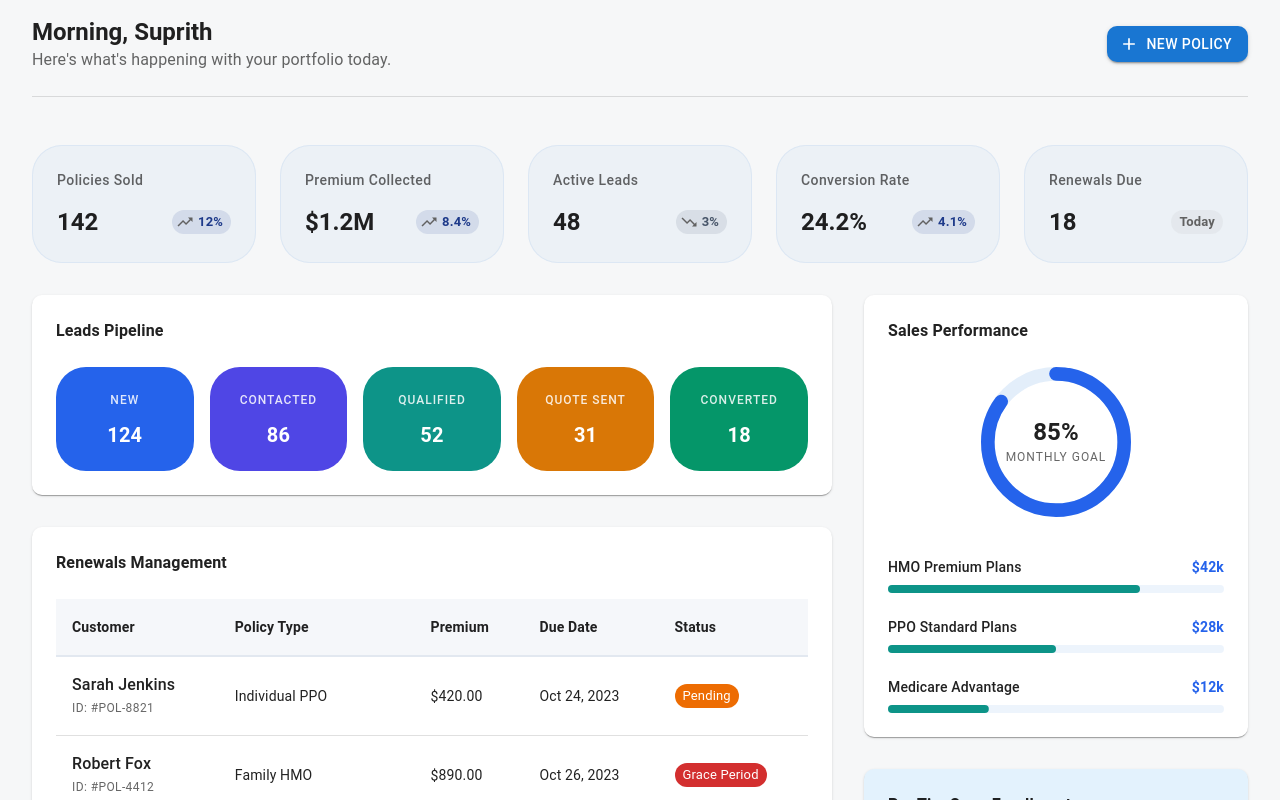
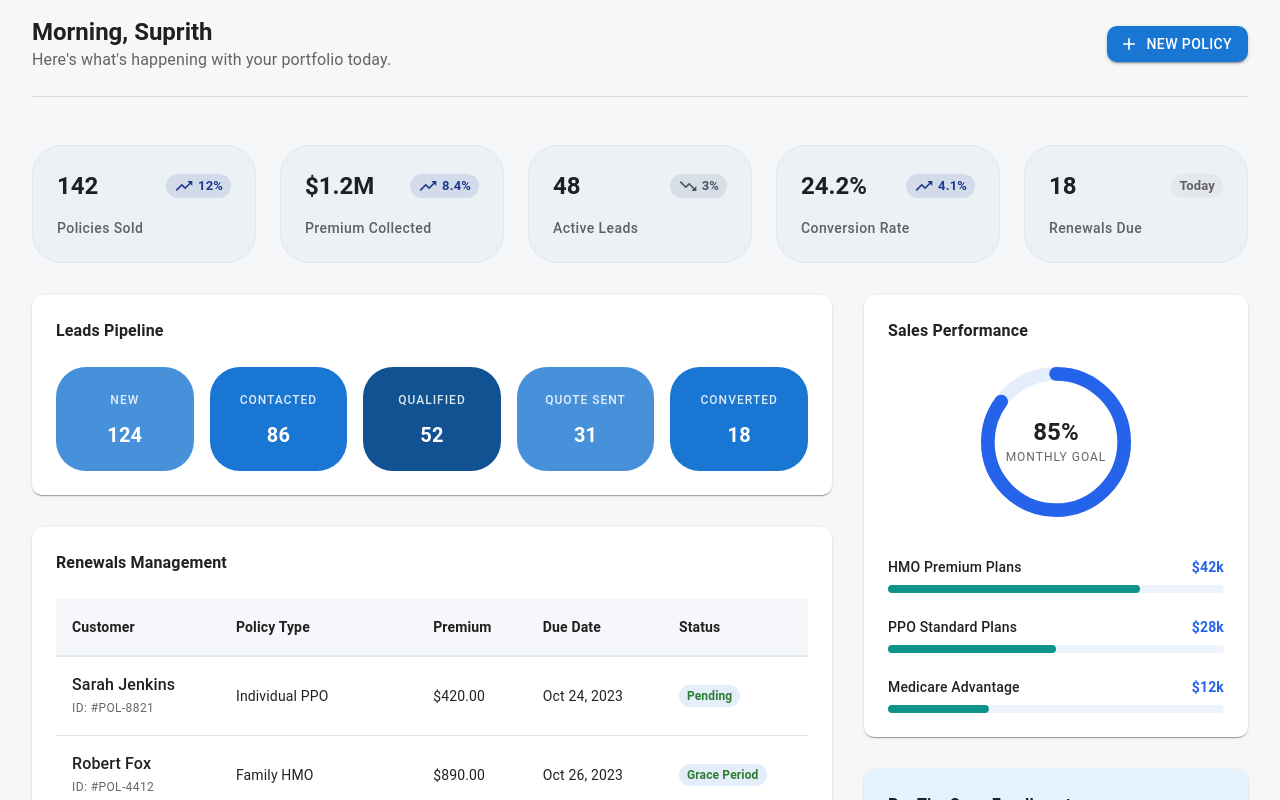
Before and after one commit to SuprithV02/Health-Agent-Dashboard, a React (Vite) app: page / in a window 1280 px wide. Built offline with nearby package versions, Linux system fonts and the light colour scheme.

Commit message:
Suprith | made appropriate changes on the agent dashboard

```diff
--- a/src/components/common/StatCard.tsx
+++ b/src/components/common/StatCard.tsx
@@ -40,23 +40,8 @@ export default function StatCard({ title, value, change, positive }: KPI) {
         },
       }}
     >
-      <Typography
-        variant="body2"
-        sx={{
-          color: theme.palette.text.secondary,
-          fontWeight: 500,
-          letterSpacing: 0.4,
-        }}
-      >
-        {title}
-      </Typography>
-
-      <Stack
-        direction="row"
-        justifyContent="space-between"
-        alignItems="center"
-        mt={2}
-      >
+      {/* Top: Value + Percentage */}
+      <Stack direction="row" justifyContent="space-between" alignItems="center">
         <Typography
           variant="h5"
           sx={{
@@ -69,20 +54,36 @@ export default function StatCard({ title, value, change, positive }: KPI) {
 
         <Chip
           size="small"
-          icon={
-            positive === null ? undefined : positive ? (
-              <TrendingUp fontSize="small" />
-            ) : (
-              <TrendingDown fontSize="small" />
-            )
+          label={
+            <Stack direction="row" alignItems="center" spacing={0.5}>
+              {positive !== null &&
+                (positive ? (
+                  <TrendingUp fontSize="small" />
+                ) : (
+                  <TrendingDown fontSize="small" />
+                ))}
+              <span>{change}</span>
+            </Stack>
           }
-          label={change}
           sx={{
             fontWeight: 600,
             ...getChipStyles(),
           }}
         />
       </Stack>
+
+      {/* Bottom: Title */}
+      <Typography
+        variant="body2"
+        sx={{
+          mt: 2,
+          color: theme.palette.text.secondary,
+          fontWeight: 500,
+          letterSpacing: 0.4,
+        }}
+      >
+        {title}
+      </Typography>
     </Paper>
   );
 }
--- a/src/components/dashboard/PipelineSection.tsx
+++ b/src/components/dashboard/PipelineSection.tsx
@@ -1,10 +1,16 @@
-import { Box, Paper, Typography } from "@mui/material";
+import { Box, Paper, Typography, useTheme } from "@mui/material";
 import SectionCard from "../common/SectionCard";
 import { pipeline } from "../../data/dashboardData";
 
-const agentColors = ["#2563EB", "#4F46E5", "#0D9488", "#D97706", "#059669"];
+export default function PipelineSection() {
+  const theme = useTheme();
 
-export default function PipelineSection() {
+  const primaryShades = [
+    theme.palette.primary.light,
+    theme.palette.primary.main,
+    theme.palette.primary.dark,
+  ];
+
   return (
     <SectionCard title="Leads Pipeline">
       <Box
@@ -19,12 +25,12 @@ export default function PipelineSection() {
             key={i}
             elevation={0}
             sx={{
-              flex: 1, // ← evenly distribute
+              flex: 1,
               p: 2.5,
               borderRadius: 3,
               textAlign: "center",
-              bgcolor: agentColors[i % agentColors.length],
-              color: "#fff",
+              bgcolor: primaryShades[i % primaryShades.length],
+              color: theme.palette.primary.contrastText,
               transition: "all 0.2s ease",
               "&:hover": {
                 transform: "translateY(-3px)",
--- a/src/components/dashboard/RenewalsSection.tsx
+++ b/src/components/dashboard/RenewalsSection.tsx
@@ -7,6 +7,7 @@ import {
   Chip,
   Typography,
 } from "@mui/material";
+import { alpha } from "@mui/material/styles";
 import SectionCard from "../common/SectionCard";
 import { renewals } from "../../data/dashboardData";
 
@@ -17,46 +18,31 @@ export default function RenewalsSection() {
         <TableHead>
           <TableRow
             sx={{
-              backgroundColor: "#F5F7FA", // light professional grey
+              backgroundColor: "#F5F7FA",
             }}
           >
             <TableCell
-              sx={{
-                fontWeight: 700,
-                borderBottom: "2px solid #E2E8F0",
-              }}
+              sx={{ fontWeight: 700, borderBottom: "2px solid #E2E8F0" }}
             >
               Customer
             </TableCell>
             <TableCell
-              sx={{
-                fontWeight: 700,
-                borderBottom: "2px solid #E2E8F0",
-              }}
+              sx={{ fontWeight: 700, borderBottom: "2px solid #E2E8F0" }}
             >
               Policy Type
             </TableCell>
             <TableCell
-              sx={{
-                fontWeight: 700,
-                borderBottom: "2px solid #E2E8F0",
-              }}
+              sx={{ fontWeight: 700, borderBottom: "2px solid #E2E8F0" }}
             >
               Premium
             </TableCell>
             <TableCell
-              sx={{
-                fontWeight: 700,
-                borderBottom: "2px solid #E2E8F0",
-              }}
+              sx={{ fontWeight: 700, borderBottom: "2px solid #E2E8F0" }}
             >
               Due Date
             </TableCell>
             <TableCell
-              sx={{
-                fontWeight: 700,
-                borderBottom: "2px solid #E2E8F0",
-              }}
+              sx={{ fontWeight: 700, borderBottom: "2px solid #E2E8F0" }}
             >
               Status
             </TableCell>
@@ -85,7 +71,18 @@ export default function RenewalsSection() {
               <TableCell>{row.due}</TableCell>
 
               <TableCell>
-                <Chip size="small" color={row.color} label={row.status} />
+                <Chip
+                  size="small"
+                  label={row.status}
+                  sx={(theme) => ({
+                    fontWeight: 600,
+                    height: 22,
+                    borderRadius: 1.5,
+                    fontSize: "0.75rem",
+                    bgcolor: alpha(theme.palette.primary.main, 0.12),
+                    color: theme.palette.success.main, // ✅ green text
+                  })}
+                />
               </TableCell>
             </TableRow>
           ))}
```
